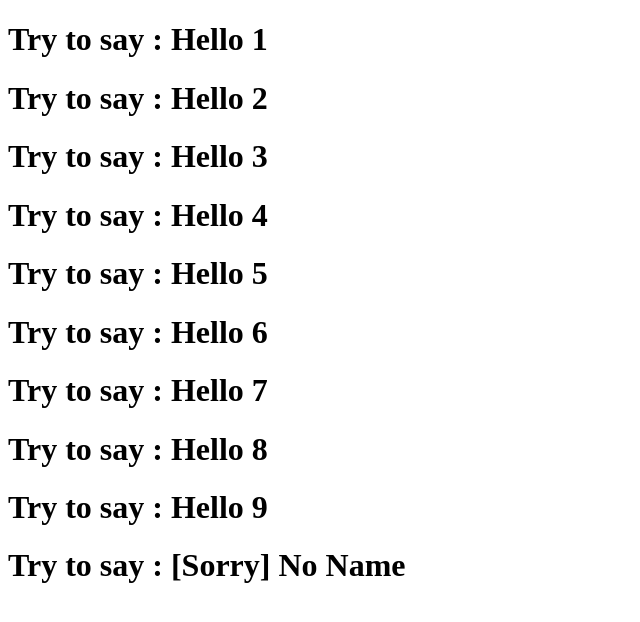
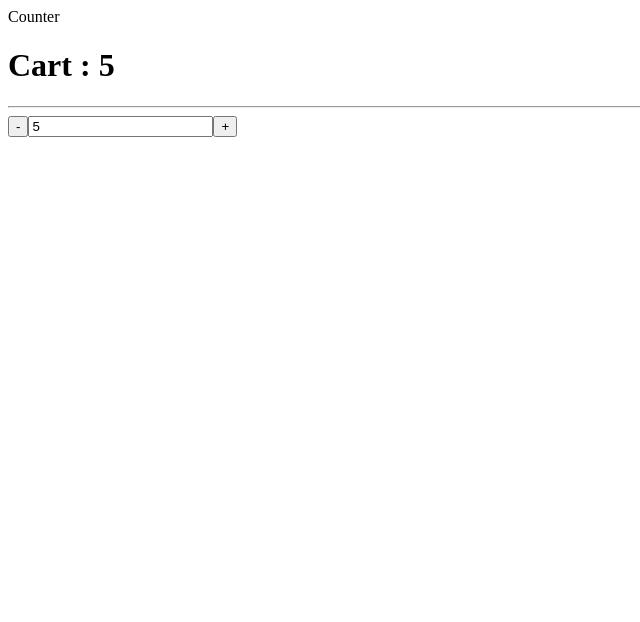
Before and after one commit to naailulghufron/react-basic, a React (Create React App) app: page / in a window 1280 px wide. Shown: the top 622 px of the page, without its empty margins (0-640 px from the left). Built offline with nearby package versions, Linux system fonts and the light colour scheme.

Commit message:
Child Component

```diff
--- /dev/null
+++ b/src/components/Cart.jsx
@@ -0,0 +1,40 @@
+import React, { Component } from 'react'
+
+export default class Cart extends Component {
+    state = {
+        order: 5,
+        name: "Banana"
+    }
+
+    handlePlus = () => {
+        // alert('Button Plus')
+        this.setState({
+            order: this.state.order + 1
+        }, () => this.handleChange(this.state.order))
+    }
+    handleMinus = () => {
+        if(this.state.order > 0)
+        this.setState({
+            order: this.state.order - 1
+        }, () => this.handleChange(this.state.order))
+        // alert('Button Minus')
+
+    }
+    handleChange = (newValue) => {
+        this.props.onCounterChange(newValue)
+    }
+    render() {
+        return (
+            <div>
+                {/* <div>Counter</div>
+                <h1>Cart : {this.state.order}</h1>
+                <hr></hr> */}
+                <div>
+                    <button onClick={this.handleMinus}>-</button>
+                    <input type="text" value={this.state.order} />
+                    <button onClick={this.handlePlus}>+</button>
+                </div>
+            </div>
+        )
+    }
+}
--- a/src/containers/WorldContainer.jsx
+++ b/src/containers/WorldContainer.jsx
@@ -1,11 +1,12 @@
 import React, { Component } from 'react'
-import HelloComponent from '../components/HelloComponent'
+import Product1 from './products/Product1'
+// import HelloComponent from '../components/HelloComponent'
 
 export default class WorldContainer extends Component {
     render() {
         return (
             <div>
-                <HelloComponent name="Hello 1"/>
+                {/* <HelloComponent name="Hello 1"/>
                 <HelloComponent name="Hello 2"/>
                 <HelloComponent name="Hello 3"/>
                 <HelloComponent name="Hello 4"/>
@@ -14,7 +15,8 @@ export default class WorldContainer extends Component {
                 <HelloComponent name="Hello 7"/>
                 <HelloComponent name="Hello 8"/>
                 <HelloComponent name="Hello 9"/>
-                <HelloComponent/>
+                <HelloComponent/> */}
+                <Product1 />
             </div>
         )
     }
--- /dev/null
+++ b/src/containers/products/Product1.jsx
@@ -0,0 +1,45 @@
+import React, { Component } from 'react'
+import Cart from '../../components/Cart'
+// import Cart from '../../components/Cart'
+
+export default class Product1 extends Component {
+    state = {
+        order: 5,
+        name: "Banana"
+    }
+
+    // handlePlus = () => {
+    //     // alert('Button Plus')
+    //     this.setState({
+    //         order: this.state.order + 1
+    //     })
+    // }
+    // handleMinus = () => {
+    //     if(this.state.order > 0)
+    //     this.setState({
+    //         order: this.state.order - 1
+    //     })        // alert('Button Minus')
+
+    // }
+
+    handleCounterChange = (newValue) => {
+        this.setState({
+            order: newValue
+        })
+    }
+    render() {
+        return (
+            <div>
+                <div>Counter</div>
+                <h1>Cart : {this.state.order}</h1>
+                <hr></hr>
+                {/* <div>
+                    <button onClick={this.handleMinus}>-</button>
+                    <input type="text" value={this.state.order} />
+                    <button onClick={this.handlePlus}>+</button>
+                </div> */}
+                <Cart onCounterChange={(value) => this.handleCounterChange(value)} />
+            </div>
+        )
+    }
+}
```
